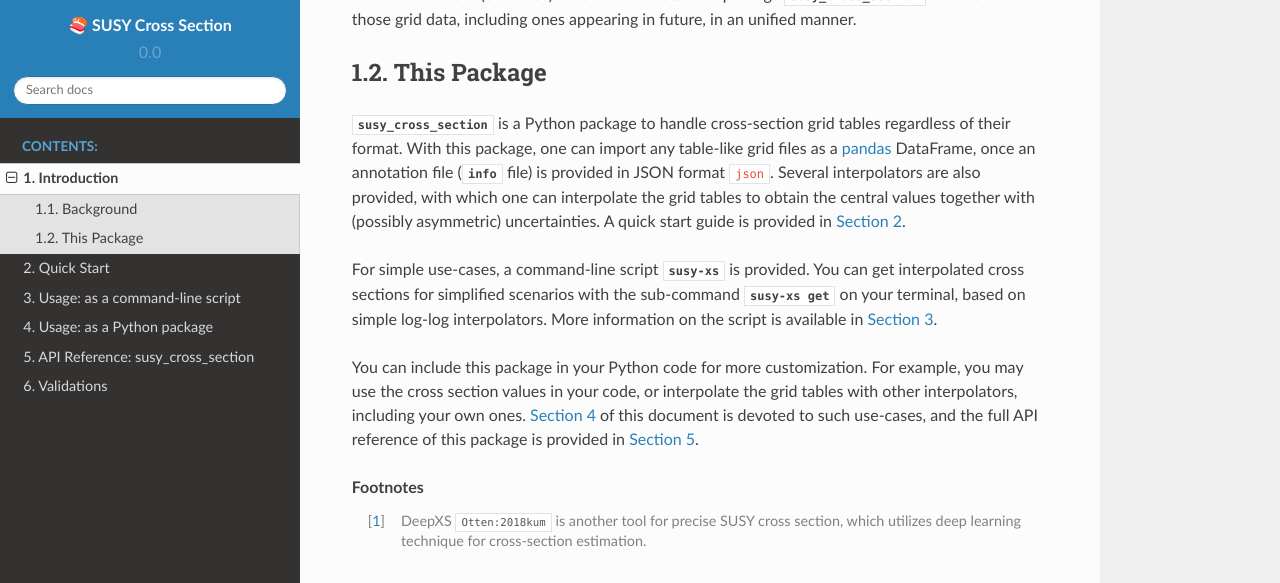
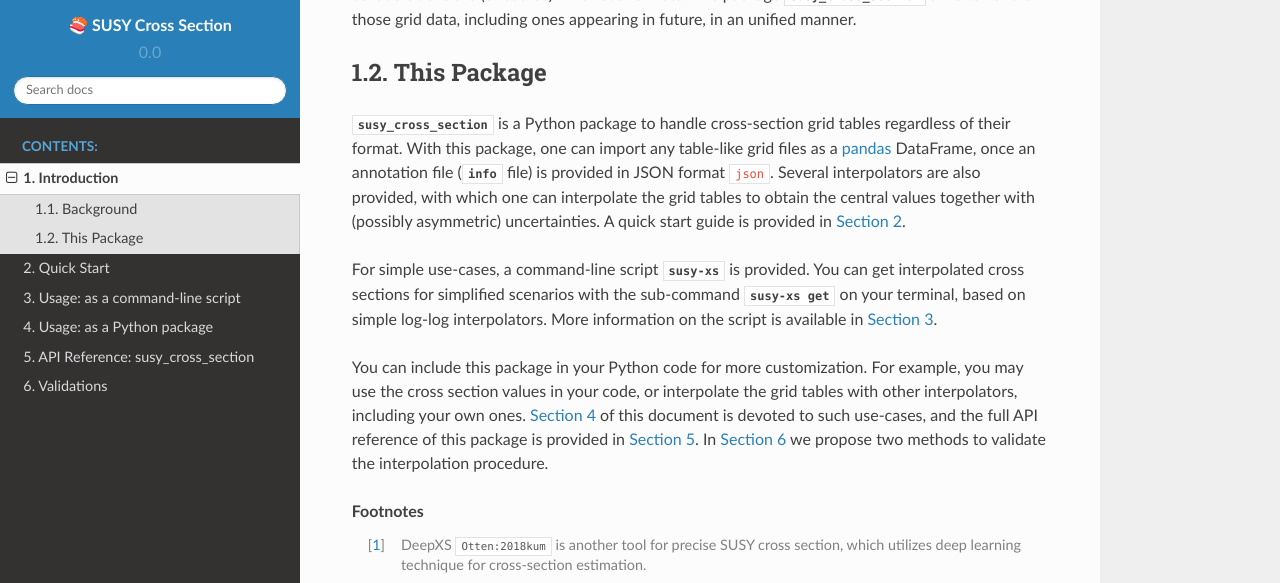
Before and after one commit to misho104/susy_cross_section, a Sphinx documentation site: the page built from docs/introduction.rst, in a window 1280 px wide and 900 px high, scrolled down 1030 px, cut to the strip 0-583 px from the top of the window. Built offline with Sphinx 7.4.7 and the Read the Docs theme 2.0.0, drawn with Linux system fonts in a browser that asks for light colours; cross-references to code outside the pages are shown as plain code.

Commit message:
doc: add conclusion etc. for latex

```diff
--- a/docs/api_reference.rst
+++ b/docs/api_reference.rst
@@ -1,5 +1,6 @@
 .. raw:: latex
 
+      \input{foot_matter.tex}
       \clearpage
       \appendix
       \changefontsizes{10pt}
--- a/docs/conf.py
+++ b/docs/conf.py
@@ -175,6 +175,7 @@
     "_themes/utphys27mod.bst",
     "references.bib",
     "cross_section_references.bib",
+    "foot_matter.tex",
 ]
 
 latex_abstract = r"""
--- a/docs/introduction.rst
+++ b/docs/introduction.rst
@@ -46,6 +46,7 @@
     You can include this package in your Python code for more customization.
     For example, you may use the cross section values in your code, or interpolate the grid tables with other interpolators, including your own ones.
     `Section 4`_ of this document is devoted to such use-cases, and the full API reference of this package is provided in `Section 5`_.
+    In `Section 6`_ we propose two methods to validate the interpolation procedure.
 
 .. only:: latex
 
@@ -53,7 +54,7 @@
     For example, you may use the cross section values in your code, or interpolate the grid tables with other interpolators, including your own ones.
     `Section 4`_ of this document is devoted to such use-cases.
 
-    The appendices contain additional information of this package. `Appendix A`_ is the full API reference of this package, and in Appendix B the validation result will be summarized (but to be written).
+    The appendices contain additional information of this package. `Appendix A`_ is the full API reference of this package, and in `Appendix B`_ two methods to estimate the errors due to interpolation are provided together with the validation results.
 
 
 .. _LHC SUSY Cross Section Working Group:
@@ -76,6 +77,10 @@
       api_reference
 .. _Appendix A:
       api_reference
+.. _Section 6:
+      validations
+.. _Appendix B:
+      validations
 
 .. rubric:: Footnotes
 
```
Also changed, not shown: 2 other files.
